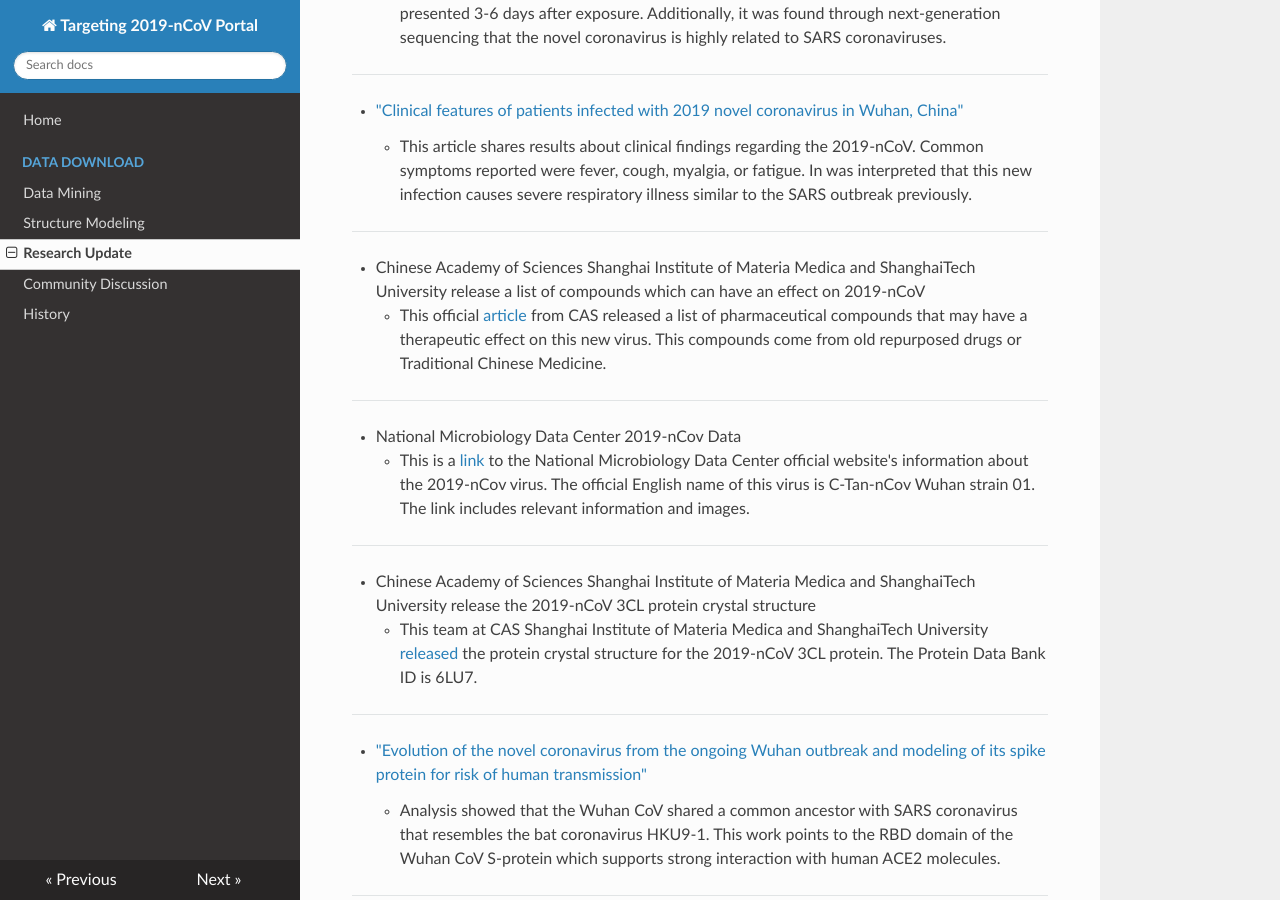
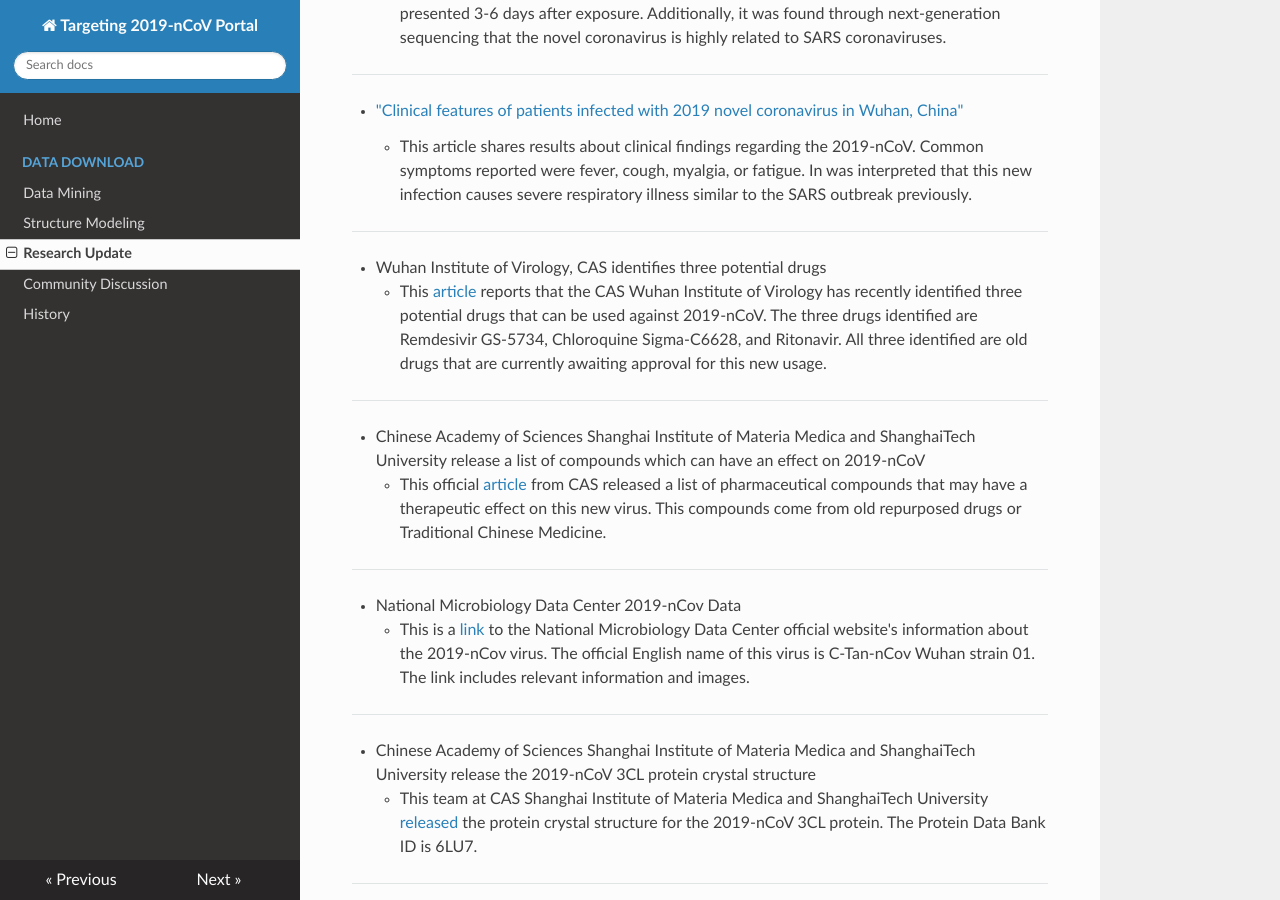
Before and after one commit to GHDDI-AILab/Targeting2019-nCoV, an MkDocs documentation site: the page built from docs/research_progress.md, in a window 1280 px wide and 900 px high, scrolled down 834 px. Built offline with MkDocs 1.6.1, drawn with Linux system fonts in a browser that asks for light colours; nearby versions of some CDN libraries.

Commit message:
20200130 update 2

```diff
--- a/docs/research_progress.md
+++ b/docs/research_progress.md
@@ -22,6 +22,10 @@
 
  * ["Clinical features of patients infected with 2019 novel coronavirus in Wuhan, China"](http://ghddiai.oss-cn-zhangjiakou.aliyuncs.com/file/file_cfpincv.pdf)
     * This article shares results about clinical findings regarding the 2019-nCoV. Common symptoms reported were fever, cough, myalgia, or fatigue. In was interpreted that this new infection causes severe respiratory illness similar to the SARS outbreak previously.
+
+---
+ * Wuhan Institute of Virology, CAS identifies three potential drugs
+    * This [article](https://www.guancha.cn/politics/2020_01_29_533574.shtml) reports that the CAS Wuhan Institute of Virology has recently identified three potential drugs that can be used against 2019-nCoV. The three drugs identified are Remdesivir GS-5734, Chloroquine Sigma-C6628, and Ritonavir. All three identified are old drugs that are currently awaiting approval for this new usage.
 
 ---
 
```
